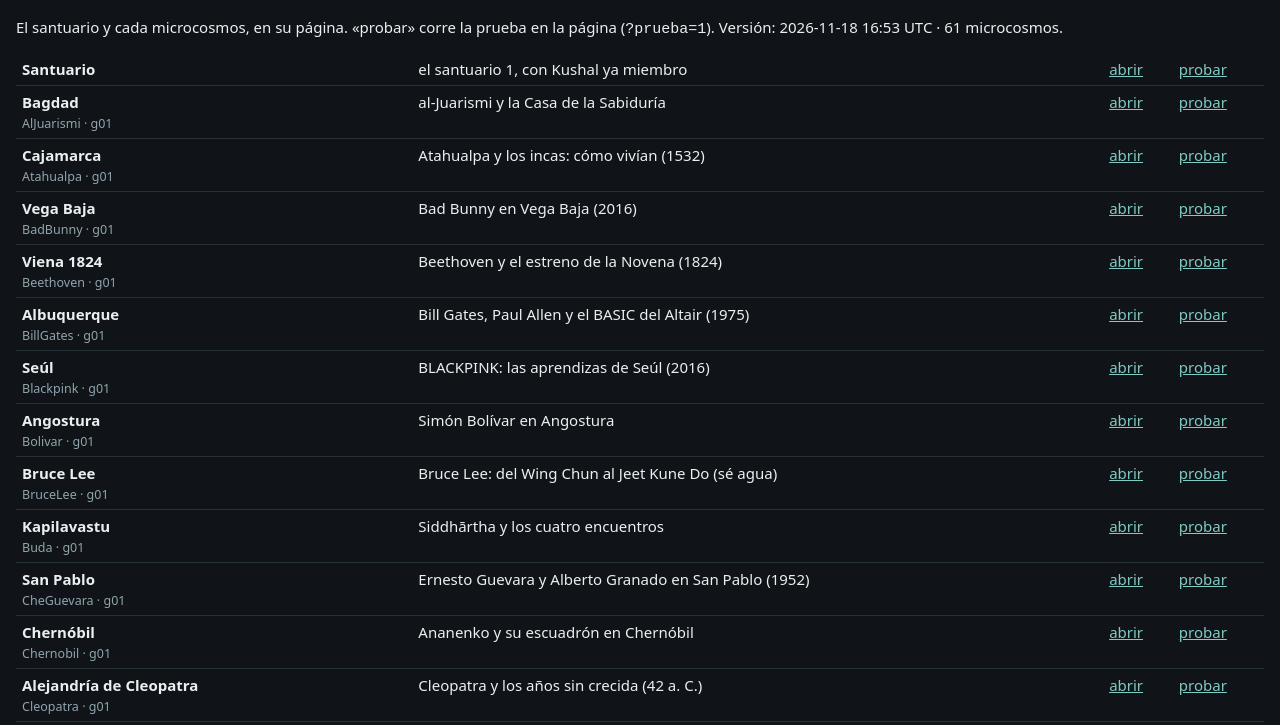
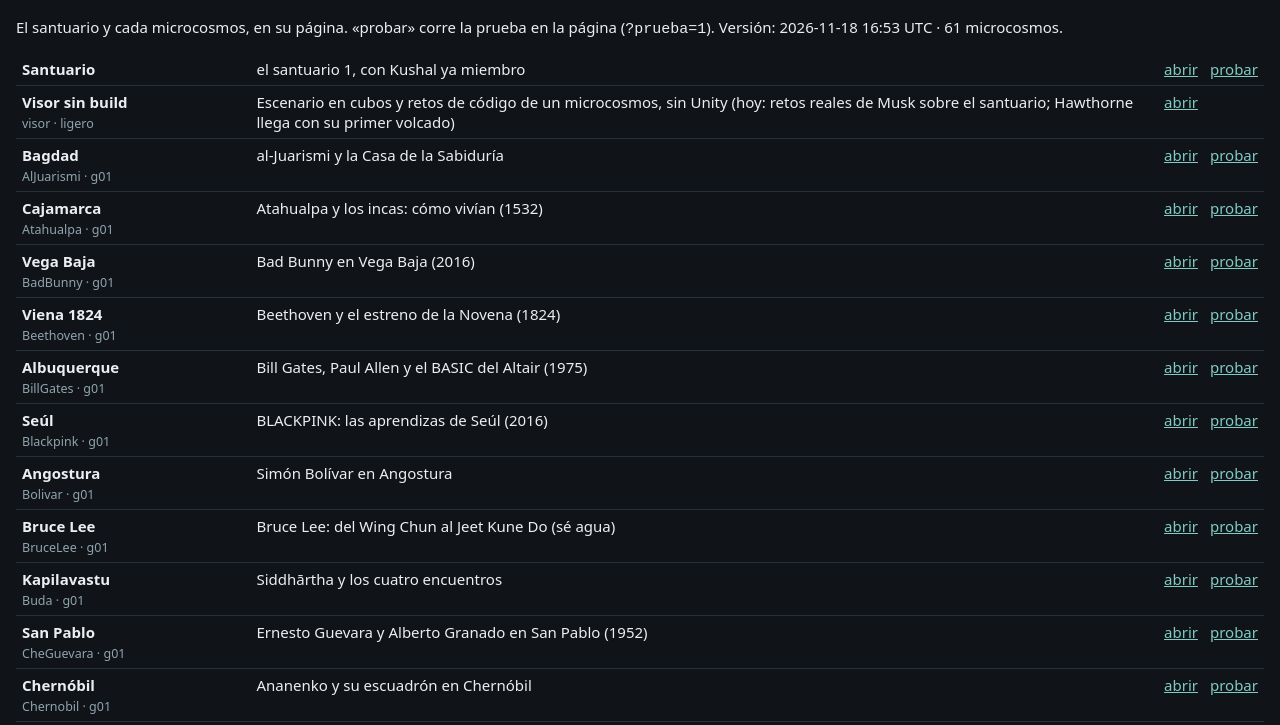
Before and after one commit to videnacry/Cold-sanctuary-web, a plain HTML site: page index.html in a window 1280 px wide. Shown: the part 64-789 px from the top of the page. Drawn offline with Linux system fonts and the light colour scheme.

Commit message:
Portal: fila del visor sin build (PB-168)
Co-Authored-By: Claude Opus 5.5 <noreply@anthropic.com>
Claude-Session: https://claude.ai/code/session_013f2k3CqrsNi3MuBDQiMKZM

```diff
--- a/index.html
+++ b/index.html
@@ -1,4 +1,5 @@
 <!DOCTYPE html><html lang="es"><head><meta charset="utf-8"><meta name="viewport" content="width=device-width, initial-scale=1"><title>Cold Sanctuary · web</title><style>body{font:15px system-ui,sans-serif;margin:16px;background:#101418;color:#eceff1}a{color:#80cbc4}table{border-collapse:collapse;width:100%}td{padding:6px;border-bottom:1px solid #263238;vertical-align:top}small{color:#90a4ae}.no{opacity:.5}</style></head><body><h1>Cold Sanctuary</h1><p>El santuario y cada microcosmos, en su página. «probar» corre la prueba en la página (<code>?prueba=1</code>). Versión: 2026-11-18 16:53 UTC · 61 microcosmos.</p><table><tr><td><b>Santuario</b></td><td>el santuario 1, con Kushal ya miembro</td><td><a href="santuario/">abrir</a></td><td><a href="santuario/?prueba=1">probar</a></td></tr>
+<tr><td><b>Visor sin build</b><br><small>visor · ligero</small></td><td>Escenario en cubos y retos de código de un microcosmos, sin Unity (hoy: retos reales de Musk sobre el santuario; Hawthorne llega con su primer volcado)</td><td><a href="visor/">abrir</a></td><td></td></tr>
 <tr><td><b>Bagdad</b><br><small>AlJuarismi · g01</small></td><td>al-Juarismi y la Casa de la Sabiduría</td><td><a href="microcosmos/AlJuarismi/">abrir</a></td><td><a href="microcosmos/AlJuarismi/?prueba=1">probar</a></td></tr>
 <tr><td><b>Cajamarca</b><br><small>Atahualpa · g01</small></td><td>Atahualpa y los incas: cómo vivían (1532)</td><td><a href="microcosmos/Atahualpa/">abrir</a></td><td><a href="microcosmos/Atahualpa/?prueba=1">probar</a></td></tr>
 <tr><td><b>Vega Baja</b><br><small>BadBunny · g01</small></td><td>Bad Bunny en Vega Baja (2016)</td><td><a href="microcosmos/BadBunny/">abrir</a></td><td><a href="microcosmos/BadBunny/?prueba=1">probar</a></td></tr>
```
